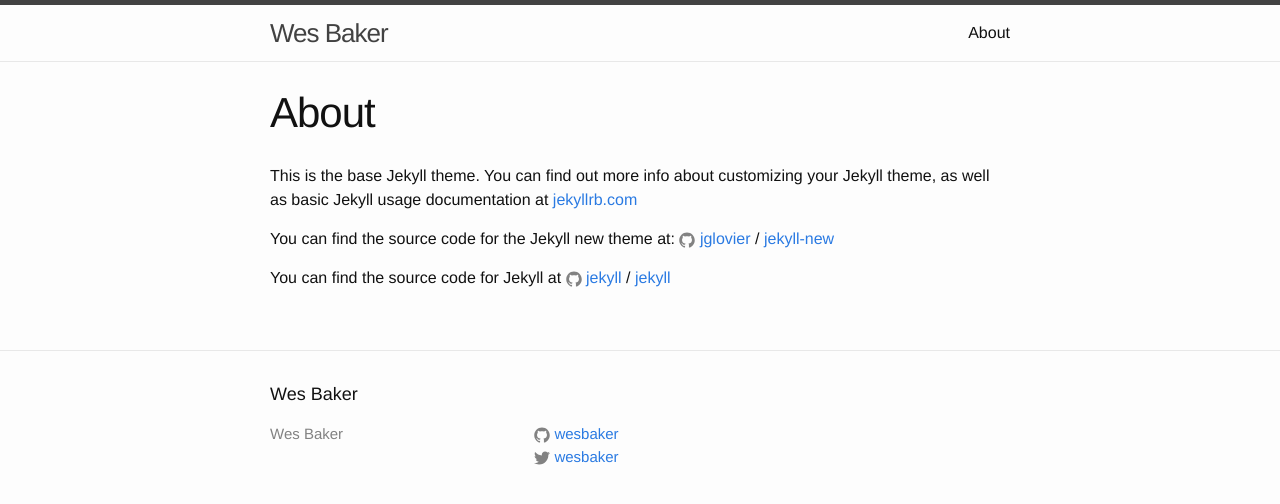
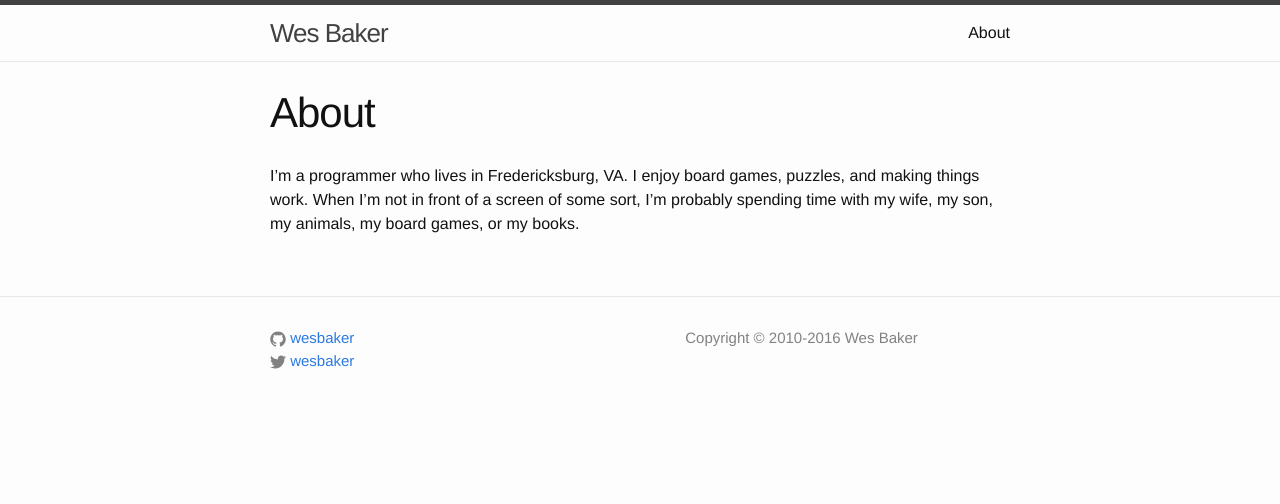
Before and after one commit to wesbaker/wesbaker.github.io, a Jekyll site: the page built from about.md, in a window 1280 px wide. Shown: the top 504 px of the page. Built offline with Jekyll 4.4.1, drawn with Linux system fonts in a browser that asks for light colours.

Commit message:
Updated footer and about.

```diff
--- a/_config.yml
+++ b/_config.yml
@@ -7,8 +7,7 @@
 
 # Site settings
 title: Wes Baker
-email:
-description:
+description: Copyright © 2010-2016 Wes Baker
 baseurl: # the subpath of your site, e.g. /blog
 url: "http://wesbaker.github.io" # the base hostname & protocol for your site
 twitter_username: wesbaker
--- a/_includes/footer.html
+++ b/_includes/footer.html
@@ -2,17 +2,14 @@
 
   <div class="wrapper">
 
-    <h2 class="footer-heading">{{ site.title }}</h2>
+    <!-- <h2 class="footer-heading">{{ site.title }}</h2> -->
 
     <div class="footer-col-wrapper">
       <div class="footer-col footer-col-1">
-        <ul class="contact-list">
+        <!-- <ul class="contact-list">
           <li>{{ site.title }}</li>
           <li><a href="mailto:{{ site.email }}">{{ site.email }}</a></li>
-        </ul>
-      </div>
-
-      <div class="footer-col footer-col-2">
+        </ul> -->
         <ul class="social-media-list">
           {% if site.github_username %}
           <li>
@@ -28,6 +25,22 @@
         </ul>
       </div>
 
+      <div class="footer-col footer-col-2">
+        <!-- <ul class="social-media-list">
+          {% if site.github_username %}
+          <li>
+            {% include icon-github.html username=site.github_username %}
+          </li>
+          {% endif %}
+
+          {% if site.twitter_username %}
+          <li>
+            {% include icon-twitter.html username=site.twitter_username %}
+          </li>
+          {% endif %}
+        </ul> -->
+      </div>
+
       <div class="footer-col footer-col-3">
         <p>{{ site.description }}</p>
       </div>
--- a/about.md
+++ b/about.md
@@ -4,12 +4,4 @@
 permalink: /about/
 ---
 
-This is the base Jekyll theme. You can find out more info about customizing your Jekyll theme, as well as basic Jekyll usage documentation at [jekyllrb.com](http://jekyllrb.com/)
-
-You can find the source code for the Jekyll new theme at:
-{% include icon-github.html username="jglovier" %} /
-[jekyll-new](https://github.com/jglovier/jekyll-new)
-
-You can find the source code for Jekyll at
-{% include icon-github.html username="jekyll" %} /
-[jekyll](https://github.com/jekyll/jekyll)
+I'm a programmer who lives in Fredericksburg, VA. I enjoy board games, puzzles, and making things work. When I'm not in front of a screen of some sort, I'm probably spending time with my wife, my son, my animals, my board games, or my books.
```
